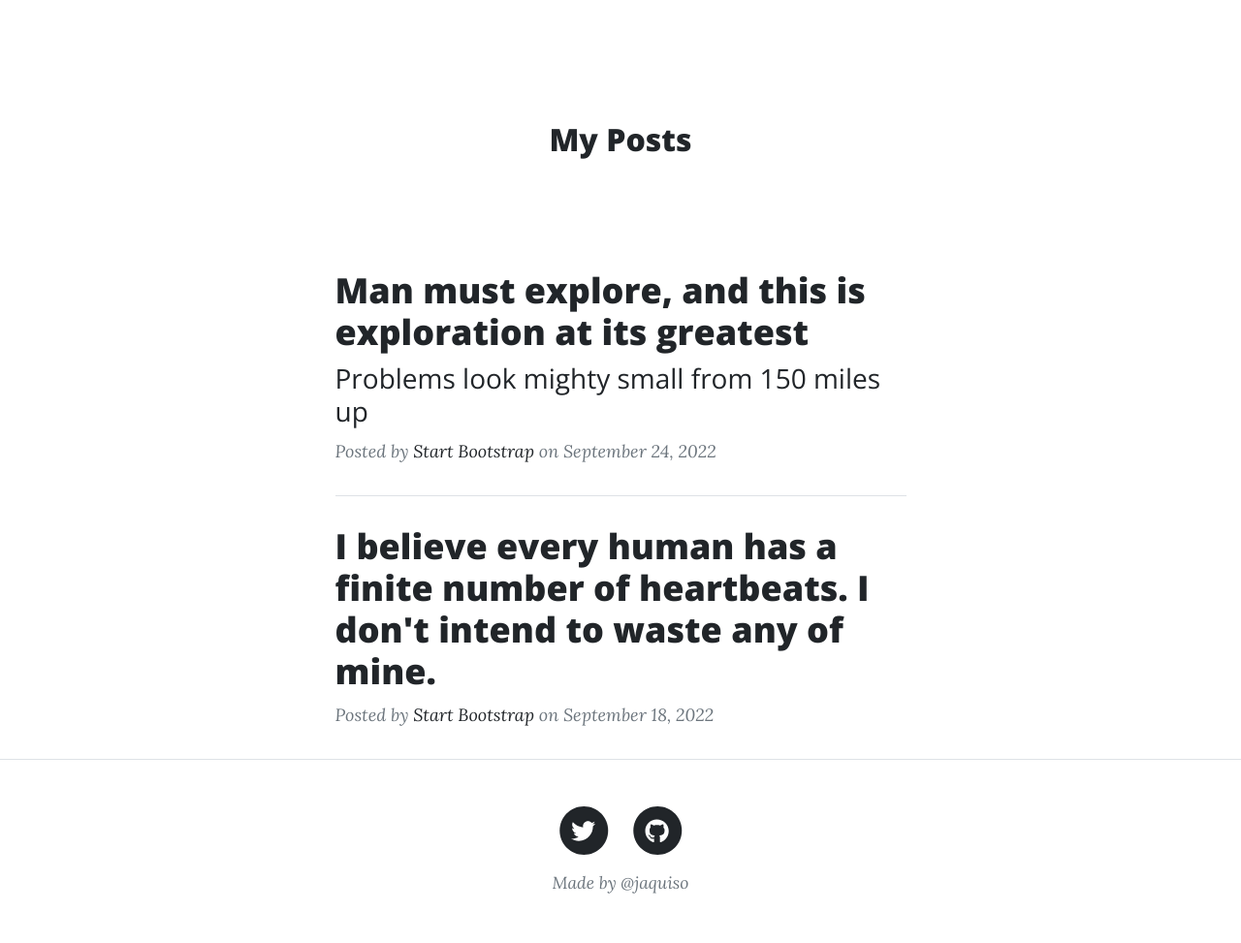
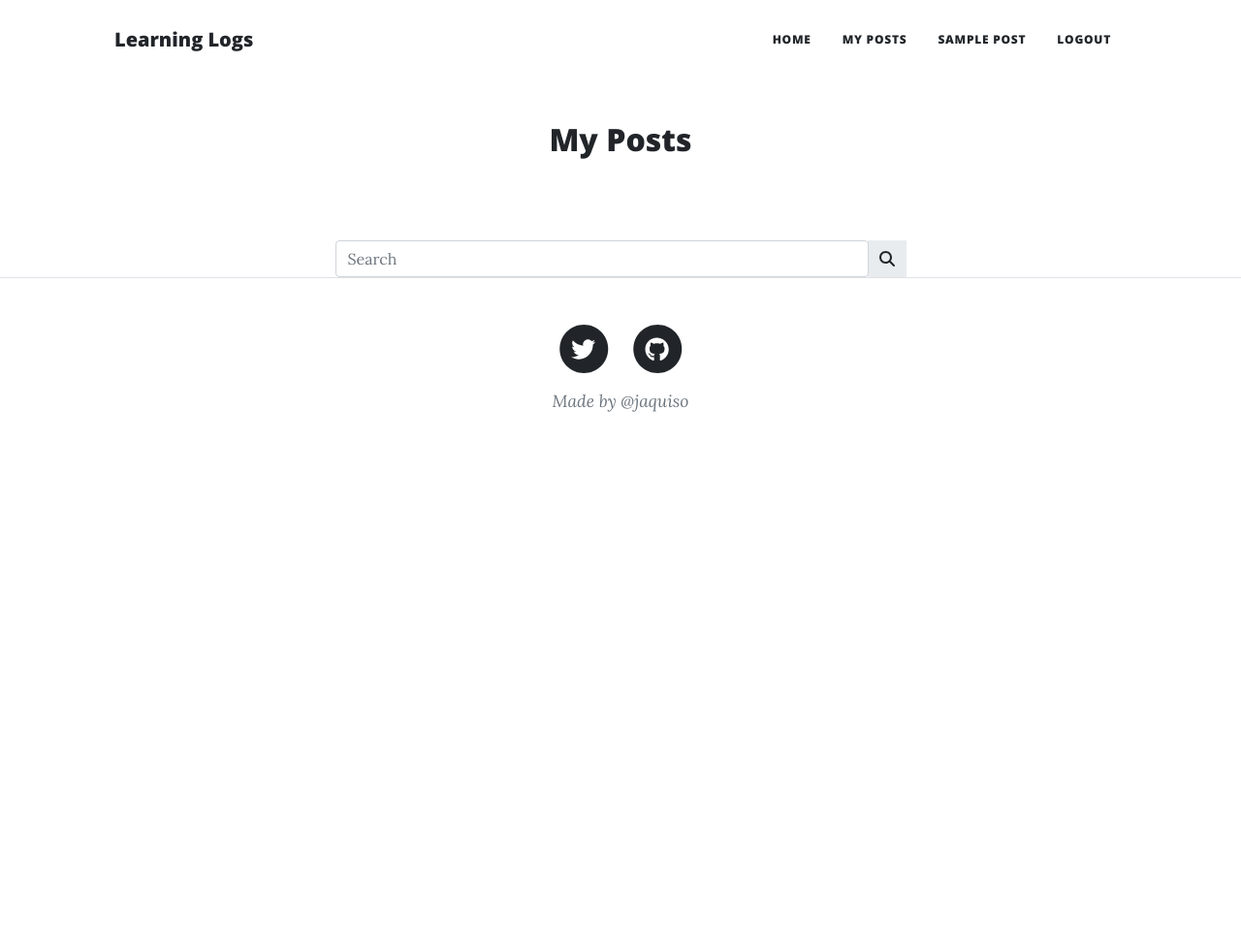
Before and after one commit to Jackson-Vieira/LearningLog, a Django app: page /topics/ in a window 1280 px wide. Shown: the whole page at 97% size. After the commit the page ends 425 px from the top, so only its background shows below. Run offline with Django 4.2, Linux system fonts and the light colour scheme; a user stored in the database is signed in; data comes from the database, SQL or seed files in the repository; both versions use the stored data as it was after the commit; parts of the project's set-up code (start-up, migrations or seed data) failed here and were passed over; some libraries are stand-ins or nearby versions.

Commit message:
latest version

```diff
--- a/learning_logs/models.py
+++ b/learning_logs/models.py
@@ -1,4 +1,5 @@
 from distutils.command.upload import upload
+from turtle import title
 from django.db import models
 from django.contrib.auth.models import User
 
@@ -19,6 +20,7 @@
         Relacionamento (many-to-one relationship) """
 
     topic = models.ForeignKey(Topic, on_delete=models.CASCADE)
+    heading = models.CharField('heading',blank=True, max_length=50)
     text = models.TextField(blank=False)
     date_added = models.DateTimeField(auto_now_add=True)
 
@@ -27,6 +29,4 @@
         verbose_name_plural = 'entries'
 
     def __str__(self):
-        if len(self.text) <= 50:
-            return self.text
-        return self.text[:50] + "..."
+        return str(self.text)
--- a/learning_logs/templates/learning_logs/base.html
+++ b/learning_logs/templates/learning_logs/base.html
@@ -23,10 +23,12 @@
 
 </head>
 <body>
+
+    {% block navbar %}
   <!-- Navigation-->
   <nav class="navbar navbar-expand-lg navbar-light" id="mainNav">
     <div class="container px-4 px-lg-5">
-        <a class="navbar-brand" href="index.html">Learning Logs</a>
+        <a class="navbar-brand" href="https://www.instagram.com/jackson.svieira/">Learning Logs</a>
         <button class="navbar-toggler" type="button" data-bs-toggle="collapse" data-bs-target="#navbarResponsive" aria-controls="navbarResponsive" aria-expanded="false" aria-label="Toggle navigation">
             Menu
             <i class="fas fa-bars"></i>
@@ -35,7 +37,7 @@
             <ul class="navbar-nav ms-auto py-4 py-lg-0">
                 <li class="nav-item"><a class="nav-link px-lg-3 py-3 py-lg-4" href="{% url 'learning_logs:index' %}">Home</a></li>
                 <li class="nav-item"><a class="nav-link px-lg-3 py-3 py-lg-4" href="{% url 'learning_logs:topics' %}">My Posts</a></li>
-                <li class="nav-item"><a class="nav-link px-lg-3 py-3 py-lg-4" href="post.html">Sample Post</a></li>
+                <li class="nav-item"><a class="nav-link px-lg-3 py-3 py-lg-4" href="{% url 'learning_logs:topics' %}?random=true ">Sample Post</a></li>
                 {% if user.is_authenticated %}
                 <li class="nav-item"><a class="nav-link px-lg-3 py-3 py-lg-4" href="{% url 'users:logout' %}">Logout</a></li>
                 {% else %}
@@ -46,6 +48,7 @@
         </div>
     </div>
   </nav>
+  {% endblock navbar %}
 
 
     <div>
--- a/learning_logs/templates/learning_logs/topics.html
+++ b/learning_logs/templates/learning_logs/topics.html
@@ -1,21 +1,29 @@
 {% extends 'learning_logs/base.html' %}
+{% load django_bootstrap5 %}
+{% bootstrap_css %}
+{% bootstrap_javascript %}
+
 {% load static %}
 
 {% block navbar %}
   <!-- Navigation-->
   <nav class="navbar navbar-expand-lg navbar-light" id="mainNav">
     <div class="container px-4 px-lg-5 ">
-        <a class="navbar-brand text-dark" href="index.html">Learning Logs</a>
+        <a class="navbar-brand text-dark" href="https://www.instagram.com/jackson.svieira/">Learning Logs</a>
         <button class="navbar-toggler" type="button" data-bs-toggle="collapse" data-bs-target="#navbarResponsive" aria-controls="navbarResponsive" aria-expanded="false" aria-label="Toggle navigation">
             Menu
             <i class="fas fa-bars"></i>
         </button>
         <div class="collapse navbar-collapse" id="navbarResponsive">
             <ul class="navbar-nav ms-auto py-4 py-lg-0">
-                <li class="nav-item "><a class="nav-link px-lg-3 py-3 py-lg-4 text-dark" href="index.html">Home</a></li>
-                <li class="nav-item "><a class="nav-link px-lg-3 py-3 py-lg-4 text-dark" href="about.html">My Posts</a></li>
-                <li class="nav-item "><a class="nav-link px-lg-3 py-3 py-lg-4 text-dark" href="post.html">Sample Post</a></li>
-                <li class="nav-item "><a class="nav-link px-lg-3 py-3 py-lg-4 text-dark" href="contact.html">Logout</a></li>
+              <li class="nav-item"><a class="nav-link px-lg-3 py-3 py-lg-4 text-dark" href="{% url 'learning_logs:index' %}">Home</a></li>
+              <li class="nav-item"><a class="nav-link px-lg-3 py-3 py-lg-4 text-dark" href="{% url 'learning_logs:topics' %}">My Posts</a></li>
+              <li class="nav-item"><a class="nav-link px-lg-3 py-3 py-lg-4 text-dark" href="{% url 'learning_logs:topics' %}?random=true ">Sample Post</a></li>
+              {% if user.is_authenticated %}
+              <li class="nav-item"><a class="nav-link px-lg-3 py-3 py-lg-4 text-dark" href="{% url 'users:logout' %}">Logout</a></li>
+              {% else %}
+              <li class="nav-item"><a class="nav-link px-lg-3 py-3 py-lg-4 text-dark" href="{% url 'users:login' %}">Login</a></li>
+              {% endif %}
             </ul>
         </div>
     </div>
@@ -33,37 +41,35 @@
 
 {% endblock header %}
 {% block content %}
+
 <div class="container px-4 px-lg-5">
   <div class="row gx-4 gx-lg-5 justify-content-center">
       <div class="col-md-10 col-lg-8 col-xl-7">
 
-          <!-- Post preview-->
-          <div class="post-preview">
-              <a href="post.html">
-                  <h2 class="post-title">Man must explore, and this is exploration at its greatest</h2>
-                  <h3 class="post-subtitle">Problems look mighty small from 150 miles up</h3>
-              </a>
-              <p class="post-meta">
-                  Posted by
-                  <a href="#!">Start Bootstrap</a>
-                  on September 24, 2022
-              </p>
-          </div>
+          <form class="input-group rounded" type="post">
+            <input type="search" id="text" name="search_query"class="form-control rounded" placeholder="Search" aria-label="Search" aria-describedby="search-addon" />
+            <button type="submit" class="input-group-text border-0" id="search-addon">
+              <i class="fas fa-search"></i>
+            </button>
+          </form>
 
 
+
+        {% for topic in topics %}
           <!-- Divider-->
           <hr class="my-4" />
           <!-- Post preview-->
           <div class="post-preview">
-              <a href="post.html"><h2 class="post-title">I believe every human has a finite number of heartbeats. I don't intend to waste any of mine.</h2></a>
+              <a href="{% url 'learning_logs:topic' topic.id %}"><h2 class="post-title">{{topic}}</h2></a>
               <p class="post-meta">
                   Posted by
-                  <a href="#!">Start Bootstrap</a>
-                  on September 18, 2022
+                  <strong>{{topic.owner}}</strong>
+                  {{topic.date_added}}
               </p>
           </div>
+          {% endfor %}
+      </div>
 
-      </div>
   </div>
 </div>
 {% endblock content %}
--- a/learning_logs/views.py
+++ b/learning_logs/views.py
@@ -1,7 +1,12 @@
+from cgitb import text
 from datetime import datetime
+from random import choice
+from turtle import title
 from django.shortcuts import render
 from django.http import HttpResponseRedirect, Http404
+from django.core.paginator import Paginator
 from django.contrib.auth.decorators import login_required
+from django.db.models import Q
 from django.urls import  reverse
 
 from .models import Entry, Topic
@@ -15,28 +20,57 @@
 
 # Create your views here.
 def index(request):
-    return render(request, 'learning_logs/index.html')
+    """Home page"""
+    # get the five recent posts
+    # pagination
+    topics = Topic.objects.all().order_by('-date_added')
+    num_pages = 1
+    paginator = Paginator(topics, num_pages)
+    page = request.GET.get('page')
+    topics = paginator.get_page(page)
 
-@login_required
-def topics(request):
-    """Show all topics"""
-    topics = Topic.objects.filter(
-        owner=request.user
-    ).order_by('date_added')
-    context = {'topics': topics}
-    return render(request, 'learning_logs/topics.html', context)
+    return render(request, 'learning_logs/index.html', {'topics':topics})
 
 @login_required
 def topic(request, topic_id):
     """Show only topic and all yours informations"""
     topic = Topic.objects.get(id=topic_id)
-
     check_topic_owner(request, topic)
 
     entries = topic.entry_set.order_by('-date_added')
     context = {'topic':topic,
                'entries': entries}
     return render(request, 'learning_logs/topic.html', context)
+
+@login_required
+def topics(request):
+    """Show all topics"""
+    random = bool(request.GET.get('random'))
+
+    # name --> simples
+    # category (tag) --> simples
+    search_query = request.GET.get('search_query')
+    topics = Topic.objects.all()
+
+    # FIltrar os tópicos que contem a query_string
+    # Filtras as entry que contem a query_string
+    if search_query != None:
+        topics  = Topic.objects.filter(
+            Q(entry__text__contains = search_query) | Q(title__contains = search_query),
+        )
+
+    else:
+        topics  = topics.filter(
+            owner=request.user,
+        ).order_by('date_added')
+
+    if random:
+        choice_topic = choice(topics)
+        return topic(request, choice_topic.id)
+
+
+    context = {'topics': topics}
+    return render(request, 'learning_logs/topics.html', context)
 
 
 @login_required
@@ -85,6 +119,7 @@
 
 @login_required
 def edit_entry(request, entry_id):
+    """Edit a existent entry of a topic"""
 
     entry = Entry.objects.get(id=entry_id)
     topic = entry.topic
--- a/users/templates/users/login.html
+++ b/users/templates/users/login.html
@@ -18,5 +18,5 @@
 
         <input type="hidden" name="next" value="{% url 'learning_logs:index' %}" />
     </form>
-    Não tem conta? <a href="{% url 'users:register' %}" style="text-decoration: none">CADASTRE-SE.</a>
+    <span>Não tem conta? <a href="{% url 'users:register' %}" style="text-decoration: none">CADASTRE-SE.</a></span>
 </div>
```
Also changed, not shown: learning_logs/templates/learning_logs/index.html (+20 -18 lines), learning_logs/templates/learning_logs/topic.html (+11 -4 lines), db.sqlite3, learning_logs/migrations/0016_entry_heading.py (added), media/Fb5-ksvX0AAR_qO.jpeg (added), media/Screenshot_from_2022-09-06_10-41-38.png (added), media/channels4_profile.jpg (added).
